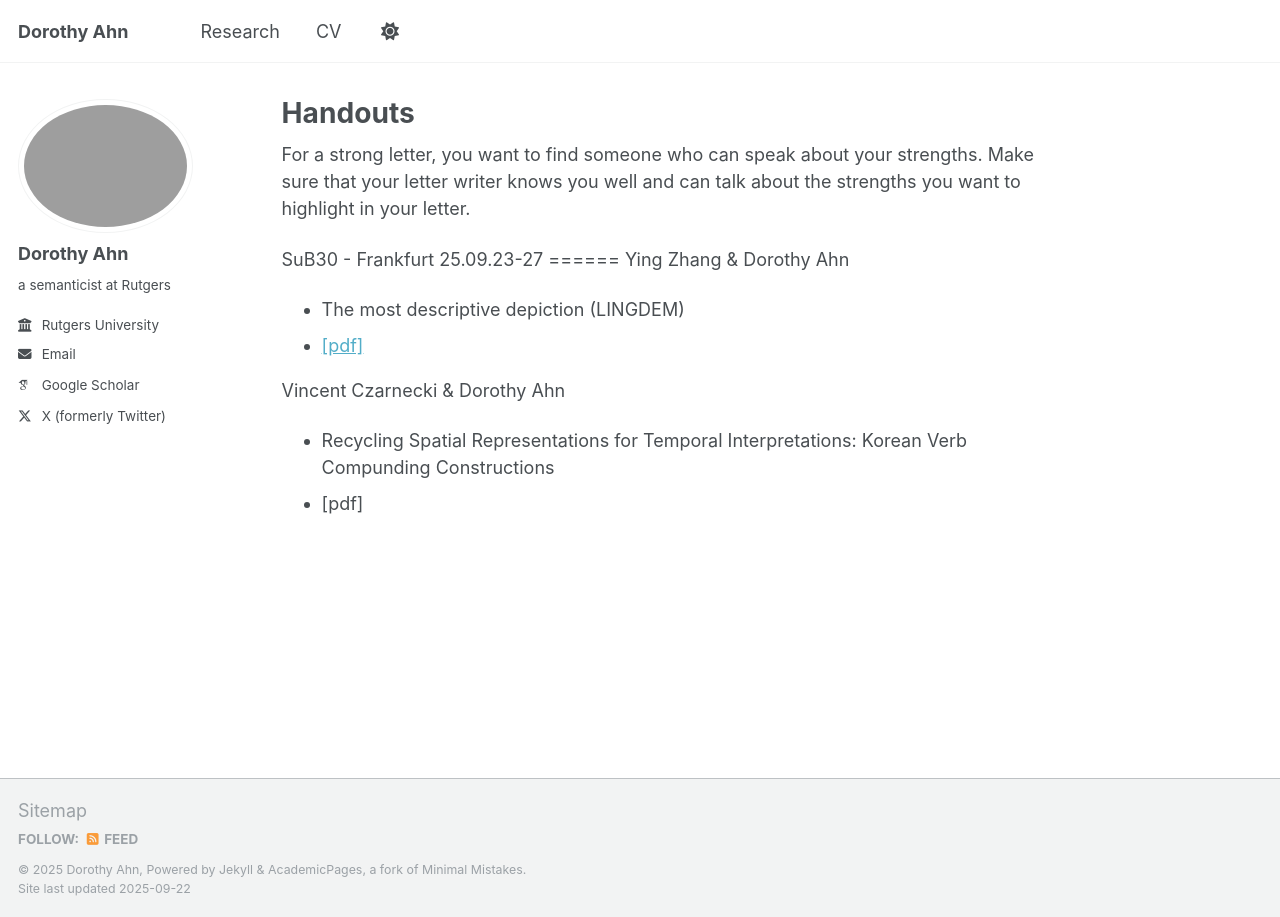
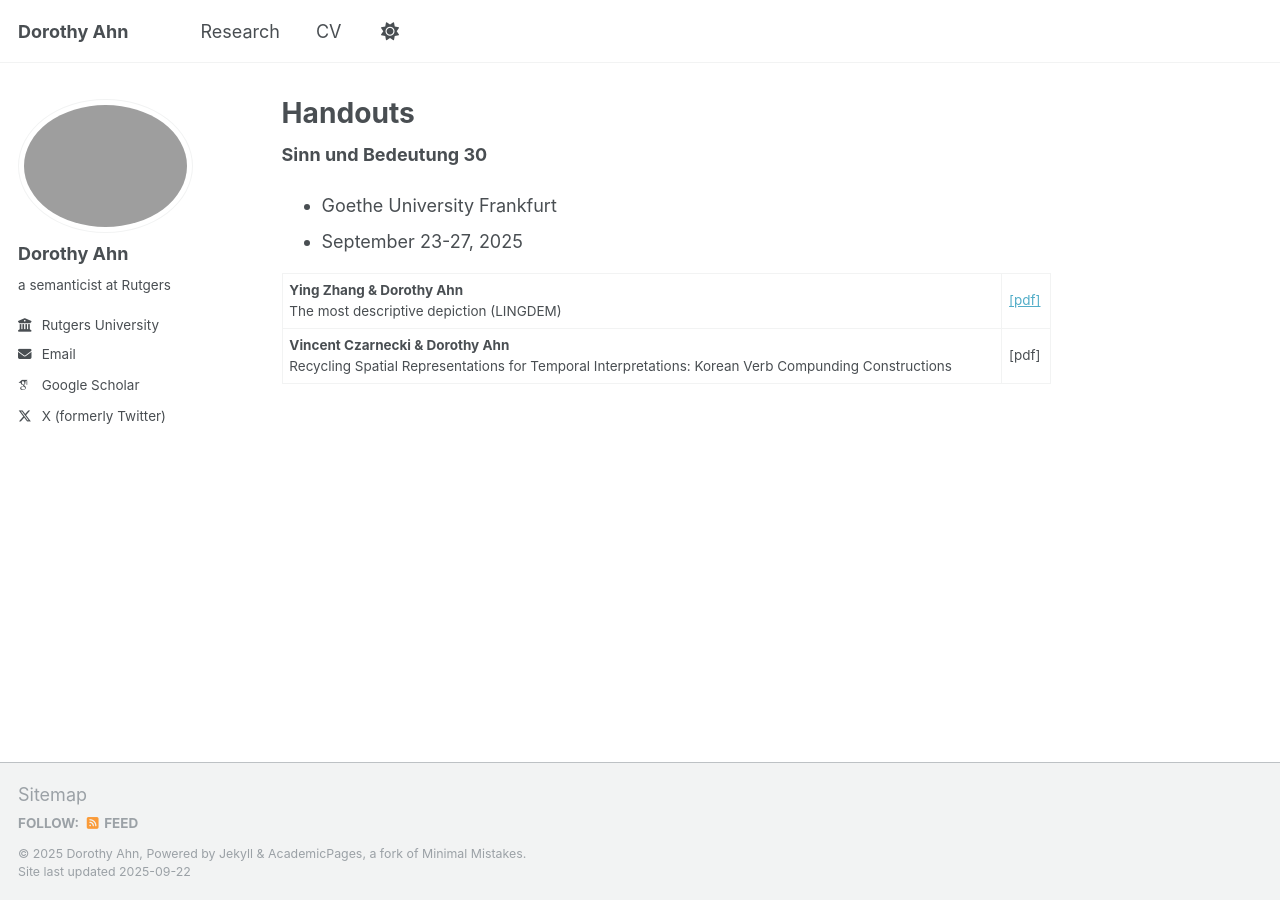
Before and after one commit to doroahn/doroahn.github.io, a Jekyll site: the page built from _pages/handouts.md, in a window 1280 px wide. Built offline with Jekyll 4.4.1, drawn with Linux system fonts in a browser that asks for light colours; some web fonts are replaced.

Commit message:
Update handouts.md

```diff
--- a/_pages/handouts.md
+++ b/_pages/handouts.md
@@ -4,16 +4,30 @@ title: "Handouts"
 author_profile: true
 ---
 
-For a strong letter, you want to find someone who can speak about your strengths. Make sure that your letter writer knows you well and can talk about the strengths you want to highlight in your letter.
 
 
-SuB30 - Frankfurt
-25.09.23-27
-======
-Ying Zhang & Dorothy Ahn
-- The most descriptive depiction (LINGDEM)
-- <a href="https://doroahn.github.io/dorothyahn.github.io/files/zhang-ahn-most-descriptive-depiction.pdf">[pdf]</a>
+**Sinn und Bedeutung 30**
+- Goethe University Frankfurt
+- September 23-27, 2025
 
-Vincent Czarnecki & Dorothy Ahn
-- Recycling Spatial Representations for Temporal Interpretations: Korean Verb Compunding Constructions
-- [pdf]
+
+<table>
+  <tr>
+    <td>
+      <strong>Ying Zhang &amp; Dorothy Ahn</strong><br>
+      The most descriptive depiction (LINGDEM)
+    </td>
+    <td>
+      <a href="https://doroahn.github.io/dorothyahn.github.io/files/zhang-ahn-most-descriptive-depiction.pdf">[pdf]</a>
+    </td>
+  </tr>
+  <tr>
+    <td>
+      <strong>Vincent Czarnecki &amp; Dorothy Ahn</strong><br>
+      Recycling Spatial Representations for Temporal Interpretations: Korean Verb Compunding Constructions
+    </td>
+    <td>
+      [pdf]
+    </td>
+  </tr>
+</table>
```
